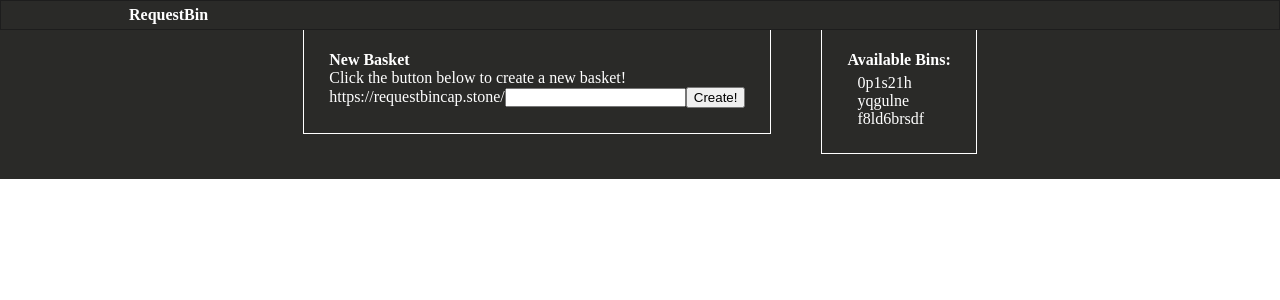
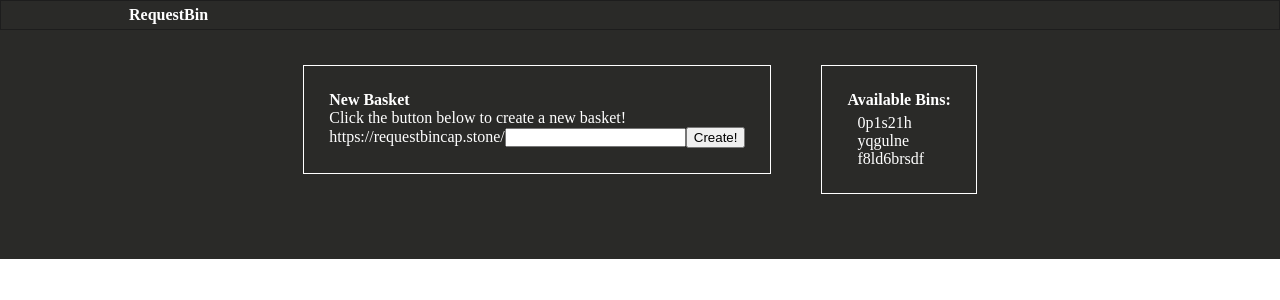
Before and after one commit to dereknovak/RequestBin-Capstone, a React (Vite) app in the folder client/: page /home in a window 1280 px wide. Shown: the top 300 px of the page. Built offline with nearby package versions, Linux system fonts and the light colour scheme.

Commit message:
Added hover to RequestBin. Added header and main to Home

```diff
--- a/client/src/App.css
+++ b/client/src/App.css
@@ -22,6 +22,10 @@
   flex-direction: column;
   align-items: center;
   padding: 40px 0;
+}
+
+h2:hover {
+  cursor: pointer;
 }
 
 ol {
--- a/client/src/components/Home.tsx
+++ b/client/src/components/Home.tsx
@@ -32,10 +32,12 @@
         <h2 onClick={redirectHome}>RequestBin</h2>
       </header>
 
-      <div id='home-flex' className='home-flex'>
-        <NewBinForm onFormSubmission = {handleFormSubmission}/>
-        <Bins binList={binList} />
-      </div>
+      <main>
+        <div id='home-flex' className='home-flex'>
+          <NewBinForm onFormSubmission = {handleFormSubmission}/>
+          <Bins binList={binList} />
+        </div>
+      </main>
     </>
   )
 }
```
